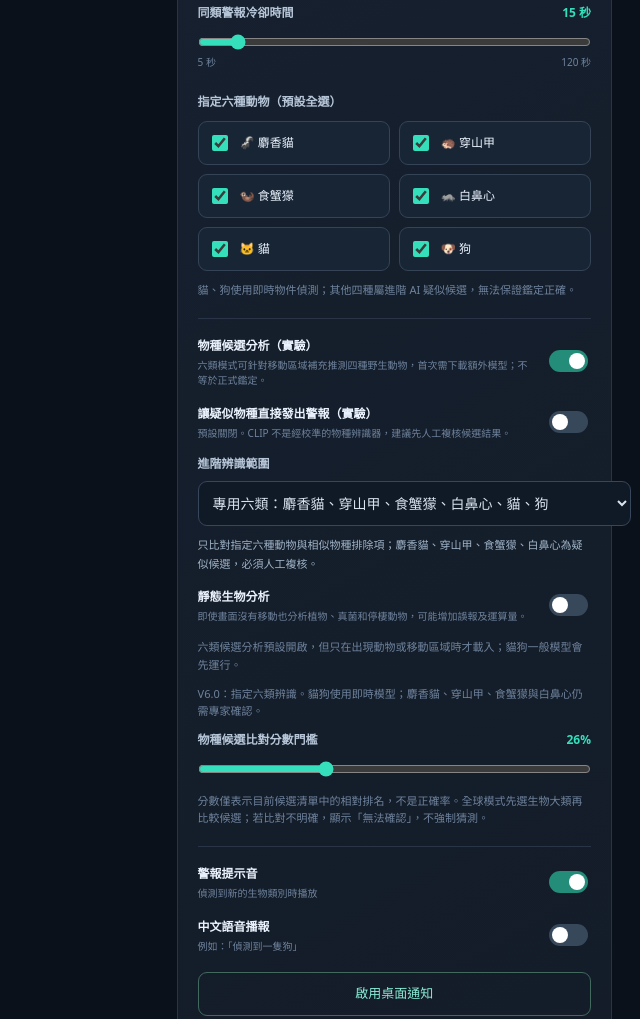
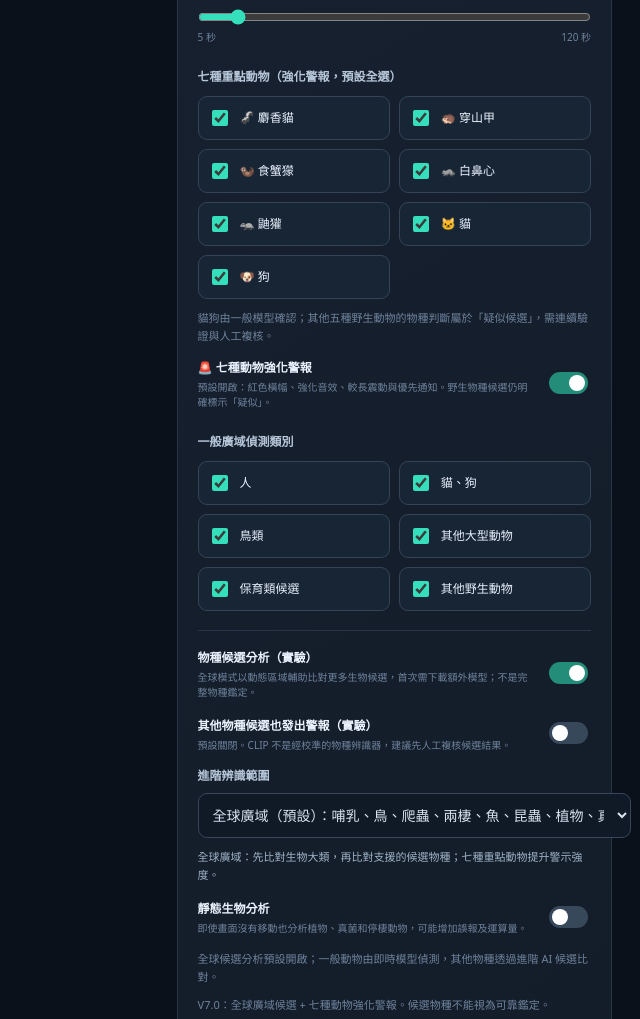
Before and after one commit to Michael-0923/biowatch-ai, a plain HTML site: page public/index.html in a window 1280 px wide. Shown: the part 1335-2354 px from the top of the page, without its empty margins (640-1280 px from the left). Drawn offline with Linux system fonts and the light colour scheme; no server answers.

Commit message:
BioWatch V7: restore world camera monitoring and add seven priority animal controls

```diff
--- a/public/index.html
+++ b/public/index.html
@@ -43,12 +43,18 @@ html:fullscreen .app-shell{max-width:none;width:100%;min-height:100vh}
 .review-btn[aria-pressed="true"]{border-color:#57dfb7;color:#b1ffe4;background:#1b4a3e}
 .review-btn.false[aria-pressed="true"]{border-color:#f59f95;color:#ffe7d9;background:#5b3535}
 @media(max-width:680px){.log-item{flex-wrap:wrap}.log-review-actions{width:100%}}
+/* World watch and priority feedback. */
+.world-monitor-note{display:flex;align-items:center;gap:14px;flex-wrap:wrap;margin-bottom:17px;padding:14px 17px;border:1px solid #346c5c;background:#17352e;border-radius:10px}.world-monitor-note strong{color:#b1ffe6}.world-monitor-note span{font-size:12px;color:#b5d4ce}
+.focus-alert-banner{position:absolute;top:10px;left:10px;right:10px;z-index:15;background:#84291df4;border:2px solid #ffc29a;color:white;border-radius:12px;padding:15px;box-shadow:0 0 0 5px #ff684738;display:flex;align-items:center;gap:12px;animation:warningPulse .8s ease-in-out infinite alternate}
+.focus-alert-banner[hidden]{display:none!important}.focus-alert-banner>span{font-size:30px}.focus-alert-banner strong{font-size:clamp(16px,2.6vw,26px)}.focus-alert-banner div div{font-size:12px;margin-top:5px}.focus-alert-banner button{margin-left:auto;background:#421b19;color:white;border:1px solid #ffbeab;border-radius:8px;padding:7px 12px}.detect-chip.focus-provisional{border-color:#e8b078;background:#553a26;color:#ffe4bc}
+@keyframes warningPulse{from{border-color:#ffc29a}to{border-color:#ff6548;box-shadow:0 0 0 9px #f45f3b48}}
+@media(prefers-reduced-motion:reduce){.focus-alert-banner{animation:none}}@media(max-width:680px){.focus-alert-banner{top:6px;left:6px;right:6px;padding:8px}.focus-alert-banner>span{font-size:21px}}
 </style>
 </head>
 <body>
  <div class="app-shell">
   <header class="topbar">
-    <div class="brand"><div class="brand-icon" aria-hidden="true">◈</div><div><div class="brand-kicker">BIOWATCH / V6.1 · EXPERIMENT</div><h1>AI 生物偵測警報系統</h1></div></div>
+    <div class="brand"><div class="brand-icon" aria-hidden="true">◈</div><div><div class="brand-kicker">BIOWATCH / V7.0 · WORLD WATCH</div><h1>AI 生物偵測警報系統</h1></div></div>
     <div class="top-status"><span class="status-dot" id="statusDot"></span><span id="topStatus">尚未啟動</span><span class="status-divider"></span><span class="local-badge">裝置端辨識</span><button type="button" id="pageFullscreenBtn" class="secondary fullscreen-page-btn" aria-pressed="false" title="切換整個網站全螢幕">⛶ 網站全螢幕</button></div>
     <section class="auth-panel" aria-label="Google 帳號登入">
       <div id="googleAuthButton" class="auth-google-button" hidden></div>
@@ -62,12 +68,8 @@ html:fullscreen .app-shell{max-width:none;width:100%;min-height:100vh}
   </header>
   <main>
    <section class="intro"><div><p class="eyebrow">LIVE INTELLIGENCE · 即時監控</p><h2>當有生物經過，就讓你知道。</h2><p>使用電腦或手機鏡頭，自動標出目標、發出警報並留下事件紀錄。</p></div><div class="supported-label">鏡像鏡頭 · 全球廣域生物候選辨識 <span>↗</span></div></section>
-   <section aria-label="七類實驗模型測試" style="margin:0 0 17px;padding:15px 19px;border:1px solid #3c685c;background:linear-gradient(115deg,#15362d,#152b32);border-radius:12px;display:flex;align-items:center;justify-content:space-between;gap:13px;flex-wrap:wrap">
-<div><strong style="color:#a6ffdb;font-size:14px">七類專用模型｜實驗照片測試</strong>
-<div style="color:#9bc1b8;font-size:12px;margin-top:5px">已接入你提供照片訓練的模型測試入口；測試正確率 45.9%，暫不作正式警報。</div></div>
-<a href="/experiment.html" style="display:inline-block;background:#45daba;color:#07221b;padding:10px 15px;border-radius:8px;font-size:13px;font-weight:800;text-decoration:none">開啟實驗辨識 →</a>
-</section>
-<div class="stats">
+   <div class="world-monitor-note" role="note"><strong>🌍 全球廣域鏡頭監控</strong><span>一般生物正常偵測，七種重點動物強化警報；物種比對為候選判斷，並非真正全物種鑑定。</span></div>
+    <div class="stats">
       <div class="stat"><div class="stat-label">目前偵測目標</div><div class="stat-value" id="currentCount">0 <span>個</span></div></div>
       <div class="stat"><div class="stat-label">本次警報次數</div><div class="stat-value" id="alertCount">0 <span>次</span></div></div>
       <div class="stat"><div class="stat-label">AI 辨識速率</div><div class="stat-value" id="fpsValue">— <span>次/秒</span></div></div>
@@ -75,7 +77,7 @@ html:fullscreen .app-shell{max-width:none;width:100%;min-height:100vh}
    <div class="main-layout">
     <section class="panel video-panel" aria-labelledby="previewHeading">
      <div class="panel-head"><div><div class="panel-kicker">CAMERA FEED</div><h3 id="previewHeading">即時鏡頭畫面</h3></div><div class="live-pill" id="livePill"><span class="small-dot"></span><span id="liveText">待機</span></div></div>
-     <div class="video-stage" id="videoStage"><button type="button" id="stageFullscreenExit" class="stage-fullscreen-exit" aria-label="離開鏡頭全螢幕" title="離開全螢幕">✕　離開全螢幕</button>
+     <div class="video-stage" id="videoStage"><div id="focusAlertBanner" class="focus-alert-banner" role="alert" aria-live="assertive" hidden><span>🚨</span><div><strong id="focusAlertTitle">重點動物警報</strong><div id="focusAlertDetail">請複核畫面</div></div><button type="button" id="focusAlertDismiss" aria-label="關閉警示">✕</button></div><button type="button" id="stageFullscreenExit" class="stage-fullscreen-exit" aria-label="離開鏡頭全螢幕" title="離開全螢幕">✕　離開全螢幕</button>
        <video id="inputVideo" playsinline muted autoplay></video>
        <img id="inputImage" alt="網路攝影機影像" crossorigin="anonymous">
        <canvas id="overlay" aria-label="AI 物件偵測畫面"></canvas>
@@ -103,27 +105,29 @@ html:fullscreen .app-shell{max-width:none;width:100%;min-height:100vh}
         <div class="range-heading"><label for="confidence" class="field-label">一般偵測模型分數門檻</label><strong id="confidenceValue">80%</strong></div><input id="confidence" type="range" min="40" max="95" step="5" value="80"><div class="range-ends"><span>較敏感</span><span>較嚴格</span></div>
        <div class="range-heading cooldown-heading"><label for="confirmFrames" class="field-label">連續出現幾次才警報</label><strong id="confirmFramesValue">5 次</strong></div><input id="confirmFrames" type="range" min="2" max="8" step="1" value="5"><p class="hint">要求同一類目標在相近位置連續被辨識，以降低瞬間誤報（可能延遲警報或漏掉快速經過的動物）。</p>
        <div class="range-heading cooldown-heading"><label for="cooldown" class="field-label">同類警報冷卻時間</label><strong id="cooldownValue">15 秒</strong></div><input id="cooldown" type="range" min="5" max="120" step="5" value="15"><div class="range-ends"><span>5 秒</span><span>120 秒</span></div>
-       <div class="subheading" id="sixTargetTitle">指定六種動物（預設全選）</div>
+       <div class="subheading" id="sixTargetTitle">七種重點動物（強化警報，預設全選）</div>
         <div class="check-grid" id="sixTargetChecks">
           <label class="check"><input id="focusCivet" type="checkbox" checked><span>🦨 麝香貓</span></label>
           <label class="check"><input id="focusPangolin" type="checkbox" checked><span>🦔 穿山甲</span></label>
           <label class="check"><input id="focusMongoose" type="checkbox" checked><span>🦦 食蟹獴</span></label>
           <label class="check"><input id="focusMasked" type="checkbox" checked><span>🦝 白鼻心</span></label>
+          <label class="check"><input id="focusFerret" type="checkbox" checked><span>🦡 鼬獾</span></label>
           <label class="check"><input id="focusCat" type="checkbox" checked><span>🐱 貓</span></label>
           <label class="check"><input id="focusDog" type="checkbox" checked><span>🐶 狗</span></label>
         </div>
-        <p class="hint" id="focusWarning">貓、狗使用即時物件偵測；其他四種屬進階 AI 疑似候選，無法保證鑑定正確。</p>
-        <div class="subheading" id="legacyTitle" hidden>其他生物類別（實驗）</div>
-       <div class="check-grid" id="legacyFilters" hidden><label class="check"><input id="filterPerson" type="checkbox" checked><span>人</span></label><label class="check"><input id="filterPets" type="checkbox" checked><span>貓、狗</span></label><label class="check"><input id="filterBird" type="checkbox" checked><span>鳥類</span></label><label class="check"><input id="filterWild" type="checkbox" checked><span>其他大型動物</span></label><label class="check"><input id="filterProtected" type="checkbox" checked><span>保育類候選</span></label><label class="check"><input id="filterOther" type="checkbox" checked><span>其他野生動物</span></label></div>
+        <p class="hint" id="focusWarning">貓狗由一般模型確認；其他五種野生動物的物種判斷屬於「疑似候選」，需連續驗證與人工複核。</p>
+        <label class="toggle-line"><span><strong>🚨 七種動物強化警報</strong><small>預設開啟：紅色橫幅、強化音效、較長震動與優先通知。野生物種候選仍明確標示「疑似」。</small></span><input id="focusAlarmToggle" type="checkbox" checked role="switch"></label>
+        <div class="subheading" id="legacyTitle">一般廣域偵測類別</div>
+       <div class="check-grid" id="legacyFilters"><label class="check"><input id="filterPerson" type="checkbox" checked><span>人</span></label><label class="check"><input id="filterPets" type="checkbox" checked><span>貓、狗</span></label><label class="check"><input id="filterBird" type="checkbox" checked><span>鳥類</span></label><label class="check"><input id="filterWild" type="checkbox" checked><span>其他大型動物</span></label><label class="check"><input id="filterProtected" type="checkbox" checked><span>保育類候選</span></label><label class="check"><input id="filterOther" type="checkbox" checked><span>其他野生動物</span></label></div>
        <div class="divider"></div>
-        <label class="toggle-line"><span><strong>物種候選分析（實驗）</strong><small>六類模式可針對移動區域補充推測四種野生動物，首次需下載額外模型；不等於正式鑑定。</small></span><input type="checkbox" id="advancedToggle" role="switch" checked></label>
-        <label class="toggle-line"><span><strong>讓疑似物種直接發出警報（實驗）</strong><small>預設關閉。CLIP 不是經校準的物種辨識器，建議先人工複核候選結果。</small></span><input type="checkbox" id="speciesAlertToggle" role="switch"></label>
+        <label class="toggle-line"><span><strong>物種候選分析（實驗）</strong><small>全球模式以動態區域輔助比對更多生物候選，首次需下載額外模型；不是完整物種鑑定。</small></span><input type="checkbox" id="advancedToggle" role="switch" checked></label>
+        <label class="toggle-line"><span><strong>其他物種候選也發出警報（實驗）</strong><small>預設關閉。CLIP 不是經校準的物種辨識器，建議先人工複核候選結果。</small></span><input type="checkbox" id="speciesAlertToggle" role="switch"></label>
         <label for="advancedScope" class="field-label">進階辨識範圍</label>
-        <select id="advancedScope"><option value="six" selected>專用六類：麝香貓、穿山甲、食蟹獴、白鼻心、貓、狗</option><option value="world">全球廣域：哺乳、鳥、爬蟲、兩棲、魚、昆蟲、植物、真菌等</option><option value="taiwan">臺灣保育類與常見野生動物（重點比對）</option><option value="custom">自訂候選物種（可補充未列出的生物）</option></select>
-        <p class="scope-explain" id="scopeDescription">六類模式：先判斷動物目標，再比對麝香貓、穿山甲、食蟹獴、白鼻心、貓及狗。不能確認時拒絕猜測。</p>
+        <select id="advancedScope"><option value="world" selected>全球廣域（預設）：哺乳、鳥、爬蟲、兩棲、魚、昆蟲、植物、真菌等</option><option value="six">僅比對七種重點動物（選用）</option><option value="taiwan">臺灣保育類與常見野生動物（重點比對）</option><option value="custom">自訂候選物種（可補充未列出的生物）</option></select>
+        <p class="scope-explain" id="scopeDescription">全球模式先比對生物大類再比對支援的物種候選；七種重點動物另有強化警報，無法保證辨識所有物種。</p>
         <div id="customScopeBox" hidden><label class="field-label" for="customSpecies">自訂物種名稱（英文／學名，用逗號分隔，最多 20 種）</label><input id="customSpecies" type="text" maxlength="600" placeholder="例如：snow leopard, axolotl, horseshoe crab"><p class="hint">英文或拉丁學名比中文更符合此模型訓練方式；候選只做相似度比對，不能保證辨認正確。</p></div>
         <label class="toggle-line"><span><strong>靜態生物分析</strong><small>即使畫面沒有移動也分析植物、真菌和停棲動物，可能增加誤報及運算量。</small></span><input type="checkbox" id="stationaryToggle" role="switch"></label>
-        <p class="hint" id="advancedStatus" aria-live="polite">六類候選分析預設開啟，但只在出現動物或移動區域時才載入；貓狗一般模型會先運行。</p><p class="hint" id="precisionStatus" aria-live="polite">V6.0：指定六類辨識。貓狗使用即時模型；麝香貓、穿山甲、食蟹獴與白鼻心仍需專家確認。</p>
+        <p class="hint" id="advancedStatus" aria-live="polite">全球候選分析預設開啟；一般動物由即時模型偵測，其他物種透過進階 AI 候選比對。</p><p class="hint" id="precisionStatus" aria-live="polite">V7.0：全球廣域候選 + 七種動物強化警報。候選物種不能視為可靠鑑定。</p>
        <div class="range-heading"><label for="speciesThreshold" class="field-label">物種候選比對分數門檻</label><strong id="speciesThresholdValue">26%</strong></div><input id="speciesThreshold" type="range" min="10" max="60" step="2" value="26"><p class="hint">分數僅表示目前候選清單中的相對排名，不是正確率。全球模式先選生物大類再比較候選；若比對不明確，顯示「無法確認」，不強制猜測。</p>
        <div class="divider"></div><label class="toggle-line"><span><strong>警報提示音</strong><small>偵測到新的生物類別時播放</small></span><input type="checkbox" id="soundToggle" checked role="switch"></label>
        <label class="toggle-line"><span><strong>中文語音播報</strong><small>例如：「偵測到一隻狗」</small></span><input type="checkbox" id="speechToggle" role="switch"></label>
@@ -134,7 +138,7 @@ html:fullscreen .app-shell{max-width:none;width:100%;min-height:100vh}
    <section class="panel history-panel"><div class="panel-head history-head"><div><div class="panel-kicker">ACTIVITY LOG</div><h3>警報事件紀錄 <span id="historyCount" class="history-count">0</span></h3></div><div class="history-actions"><button class="secondary small" id="exportBtn">匯出 CSV</button><button class="secondary small" id="clearBtn">清除紀錄</button></div></div><p class="hint review-help">每筆警報可標記「正確／誤判」，便於匯出實際測試結果；這不會自行重新訓練 AI。</p><div class="log-list" id="logList"><div class="log-empty">目前沒有警報紀錄。啟動攝影機，等待目標進入畫面。</div></div></section>
    <section class="notice"><strong>先偵測動物，再猜測候選物種：避免空景誤判</strong><p>一般即時目標框使用 COCO-SSD，僅支援固定的少數動物與人。進階全球模式使用 CLIP 先比對生物門類，再於目前內建的多種候選物種中找相似影像，包括哺乳類、鳥類、爬蟲類、兩棲類、魚類、昆蟲、蜘蛛與其他節肢動物、海洋無脊椎動物、植物及真菌，也可自行輸入額外英文／學名。<strong>這不是全世界所有物種的辨識資料庫；未知、新發現、微生物，以及畫質不足的生物都可能無法辨識。</strong></p><p>「疑似物種」及顯示的百分比只是候選之間的相對比較分數，<strong>並非可信度保證、真正機率、法定保育類鑑定或已確認物種。</strong> 任何保育類、罕見生物都需要保留原始影像並交由專家複核。植物與真菌可能是靜止目標，啟用靜態分析會增加誤報可能。瀏覽器必須保持開啟；模型下載需網路與裝置資源。一般鏡頭不能辨識肉眼不可見的微生物。</p></section>
   </main>
-  <footer>BioWatch AI · 為個人觀察與輔助警示設計，不替代專業保全、野生動物監測或生命安全設備。</footer>
+  <footer>BioWatch AI · 為個人觀察與輔助警示設計，不替代專業保全、野生動物監測或生命安全設備。 <a href="/experiment.html" style="color:#7b9ba8">實驗照片測試</a></footer>
  </div>
  <div class="toast" id="toast" role="status" aria-live="polite"></div>
  <script>
@@ -493,12 +497,12 @@ const FOCUS_SPECIES = [
   ['pangolin','穿山甲','protected','🦔','a trail camera photograph of a Chinese pangolin (Manis pentadactyla), overlapping brown scales on its back and tail','mammals'],
   ['crab_mongoose','食蟹獴','protected','🦦','a trail camera photograph of a crab-eating mongoose (Urva urva or Herpestes urva), dark brown fur and long pale cheek stripes','mammals'],
   ['masked_palm_civet','白鼻心','protected','🦝','a trail camera photograph of a masked palm civet (Paguma larvata), dark face with white mask and pale nose markings','mammals'],
+  ['ferret_badger','鼬獾','other','🦡','a wildlife trail camera photograph of a Taiwan ferret badger (Melogale moschata), white forehead stripes, pale cheeks and dark muzzle','mammals'],
   ['cat','貓','pets','🐱','a photograph of a domestic cat, Felis catus','mammals'],
   ['dog','狗','pets','🐶','a photograph of a domestic dog, Canis lupus familiaris','mammals']
 ];
 for(const species of FOCUS_SPECIES){if(!SPECIES.some(s=>s[0]===species[0]))SPECIES.push(species);}
 const FOCUS_NEGATIVES = [
-  'a trail camera photo of a ferret badger (Melogale moschata)',
   'a trail camera photo of a leopard cat (Prionailurus bengalensis)',
   'a photo of a yellow-throated marten',
   'a photo of a raccoon with a dark mask',
@@ -510,7 +514,8 @@ const FOCUS_NEGATIVES = [
   'a trail camera image of a person',
   'a photograph of an animal toy or statue'
 ];
-const FOCUS_FILTER_IDS = {small_indian_civet:'focusCivet',pangolin:'focusPangolin',crab_mongoose:'focusMongoose',masked_palm_civet:'focusMasked',cat:'focusCat',dog:'focusDog'};
+const FOCUS_FILTER_IDS = {small_indian_civet:'focusCivet',pangolin:'focusPangolin',crab_mongoose:'focusMongoose',masked_palm_civet:'focusMasked',ferret_badger:'focusFerret',cat:'focusCat',dog:'focusDog'};
+function isPrioritySpecies(kind){const id=FOCUS_FILTER_IDS[kind];return Boolean(id&&$(id)?.checked)}
 const FAMILY_OVERRIDES = {
   mammals:'leopard_cat formosan_bear pangolin otter serow yellow_marten macaque wild_boar deer squirrel rabbit raccoon fox mouse',
   birds:'spoonbill grass_owl hawk_eagle blue_magpie swinhoes_pheasant',
@@ -758,9 +763,9 @@ function customCandidates(){
 function advancedScopeChanged(){
   const scope=$('advancedScope').value;
   $('customScopeBox').hidden=scope!=='custom';
-  $('sixTargetChecks').hidden=scope!=='six';$('sixTargetTitle').hidden=scope!=='six';$('focusWarning').hidden=scope!=='six';
+  $('sixTargetChecks').hidden=false;$('sixTargetTitle').hidden=false;$('focusWarning').hidden=false;
   $('legacyTitle').hidden=scope==='six';$('legacyFilters').hidden=scope==='six';
-  $('scopeDescription').textContent=scope==='six'?'只比對指定六種動物與相似物種排除項；麝香貓、穿山甲、食蟹獴、白鼻心為疑似候選，必須人工複核。':scope==='world'?'廣域模式先判斷哺乳、鳥、魚、蟲、植物等生物大類，再比對內建候選物種；未列入的物種可切換自訂模式。':scope==='taiwan'?'優先比對臺灣保育類與常見野生動物，並使用背景類別降低誤報。':'最多輸入 20 種英文名稱或拉丁學名；模型會在這些候選與背景類別之間比對。';
+  $('scopeDescription').textContent=scope==='six'?'只比對七種重點動物；野生動物仍屬疑似候選，需人工複核。':scope==='world'?'全球廣域：先比對生物大類，再比對支援的候選物種；七種重點動物提升警示強度。':scope==='taiwan'?'優先比對臺灣保育類與常見野生動物，並使用背景類別降低誤報。':'最多輸入 20 種英文名稱或拉丁學名；模型會在這些候選與背景類別之間比對。';
   state.advancedCandidate=null;state.advancedEvidence=null;state.advancedFrame=null;state.lastMotion=performance.now();
   state.advancedError=false;
   if(state.running&&$('advancedToggle').checked){clearTimeout(state.advancedTimer);if(!state.advancedBusy)startAdvanced(state.session);}
@@ -772,7 +777,7 @@ async function compareAdvanced(model,data){
   let familyName='';
   if(scope==='six'){
     choices=FOCUS_SPECIES.filter(s=>wanted({class:s[0]}));
-    familyName='六種指定動物';
+    familyName='七種重點動物';
   }else if(scope==='world'){
     const broadNegatives=NEGATIVES.filter(s=>!s.includes('grass and trees')&&!s.includes('empty forest'));
     const coarse=await model(data,FAMILY_PROMPTS.concat(broadNegatives));
@@ -1374,9 +1379,11 @@ function setUltraStrictDefault(){
   $('confirmFrames').value='5';
   $('speciesThreshold').value='26';
   $('stationaryToggle').checked=false;
-  $('advancedScope').value='six';
+  $('advancedScope').value='world';
   $('advancedToggle').checked=true;
   $('speciesAlertToggle').checked=false;
+  $('focusAlarmToggle').checked=true;
+  Object.values(FOCUS_FILTER_IDS).forEach(id=>$(id).checked=true);
   $('debugPredictions').checked=false;
   updateSliders();
 }
```
